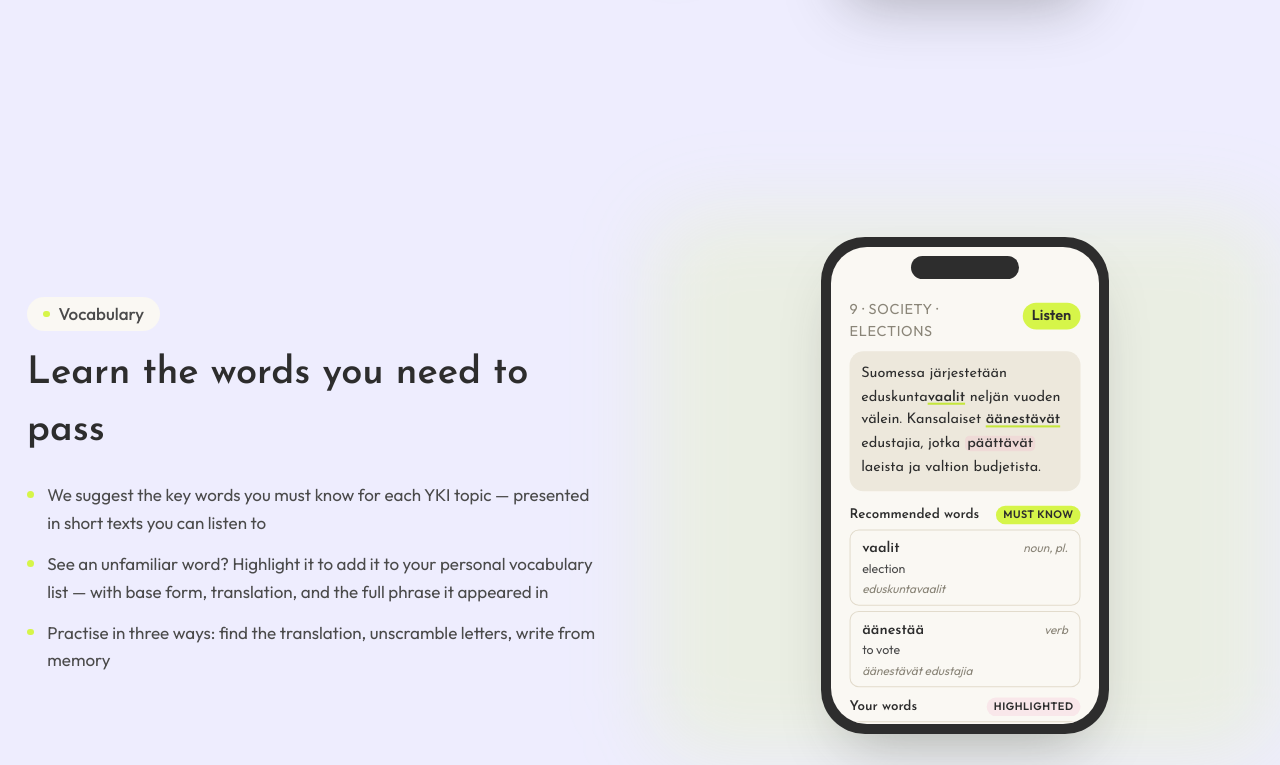
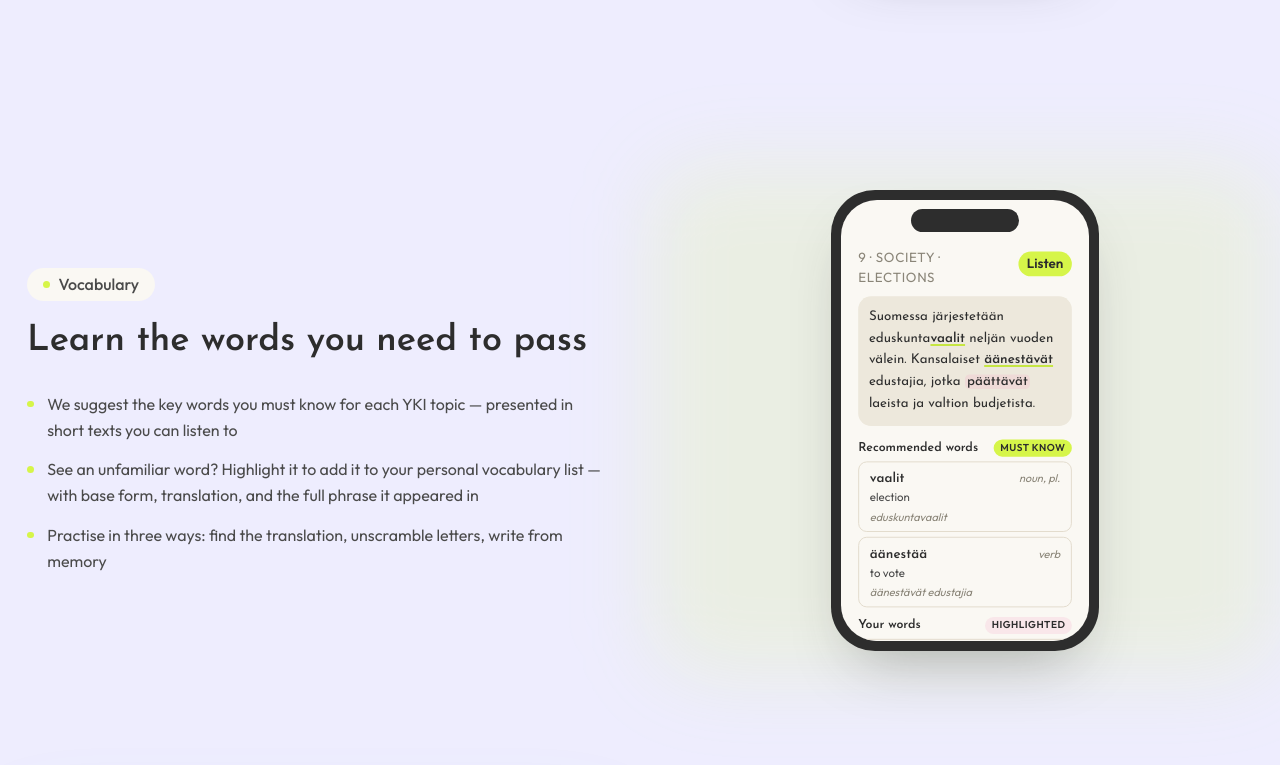
Before and after one commit to Anna-akm-code/auruby-yki-landing-page, a Next.js app: page / in a window 1280 px wide. Shown: the part 655-1420 px from the top of the page. Built offline with nearby package versions, Linux system fonts and the light colour scheme; no server answers.

Commit message:
font size changes v4

```diff
--- a/components/PhoneFrame.tsx
+++ b/components/PhoneFrame.tsx
@@ -15,7 +15,7 @@ interface PhoneFrameProps {
 export function PhoneFrame({ children, className = "" }: PhoneFrameProps) {
   return (
     <div
-      className={`relative mx-auto w-[246px] sm:w-[288px] ${className}`}
+      className={`relative mx-auto w-[229px] sm:w-[268px] ${className}`}
       aria-hidden="true"
     >
       <div className="relative rounded-[44px] bg-anthracite p-[10px] shadow-[0_30px_60px_-25px_rgba(45,45,45,0.35)]">
@@ -23,7 +23,7 @@ export function PhoneFrame({ children, className = "" }: PhoneFrameProps) {
           <div className="absolute left-1/2 top-2 z-20 h-5 w-24 -translate-x-1/2 rounded-full bg-anthracite" />
           <div className="relative aspect-[9/16] w-full">
             <div
-              className="absolute left-0 top-0 origin-top-left scale-[0.869] sm:scale-[1.031]"
+              className="absolute left-0 top-0 origin-top-left scale-[0.804] sm:scale-[0.954]"
               style={{
                 width: `${REFERENCE_WIDTH}px`,
                 height: `${REFERENCE_HEIGHT}px`,
--- a/components/sections/FeatureSection.tsx
+++ b/components/sections/FeatureSection.tsx
@@ -43,7 +43,7 @@ export function FeatureSection({
     <FadeIn
       as="section"
       id={id}
-      className={`px-6 py-[4.5rem] sm:py-[6.3rem] ${
+      className={`px-6 py-[4.05rem] sm:py-[5.67rem] ${
         background === "warm" ? "bg-sand-warm" : ""
       }`}
     >
@@ -54,20 +54,20 @@ export function FeatureSection({
           }`}
         >
           <div>
-            <p className="mb-3 inline-flex items-center gap-2 rounded-full bg-cream px-3.5 py-1 font-sans text-[17px] font-medium text-anthracite-soft">
+            <p className="mb-3 inline-flex items-center gap-2 rounded-full bg-cream px-3.5 py-1 font-sans text-[16px] font-medium text-anthracite-soft">
               <span
                 className={`h-1.5 w-1.5 rounded-full ${accentDot[accent]}`}
               />
               {eyebrow}
             </p>
-            <h2 className="font-display text-[32px] font-semibold text-anthracite sm:text-[38px]">
+            <h2 className="font-display text-[30px] font-semibold text-anthracite sm:text-[36px]">
               {title}
             </h2>
             <ul className="mt-5 space-y-3">
               {bullets.map((b, i) => (
                 <li
                   key={i}
-                  className="flex gap-3 font-sans text-[17px] leading-relaxed text-anthracite-soft"
+                  className="flex gap-3 font-sans text-[16px] leading-relaxed text-anthracite-soft"
                 >
                   <span
                     className={`mt-[0.55rem] h-1.5 w-1.5 shrink-0 rounded-full ${accentDot[accent]}`}
```
